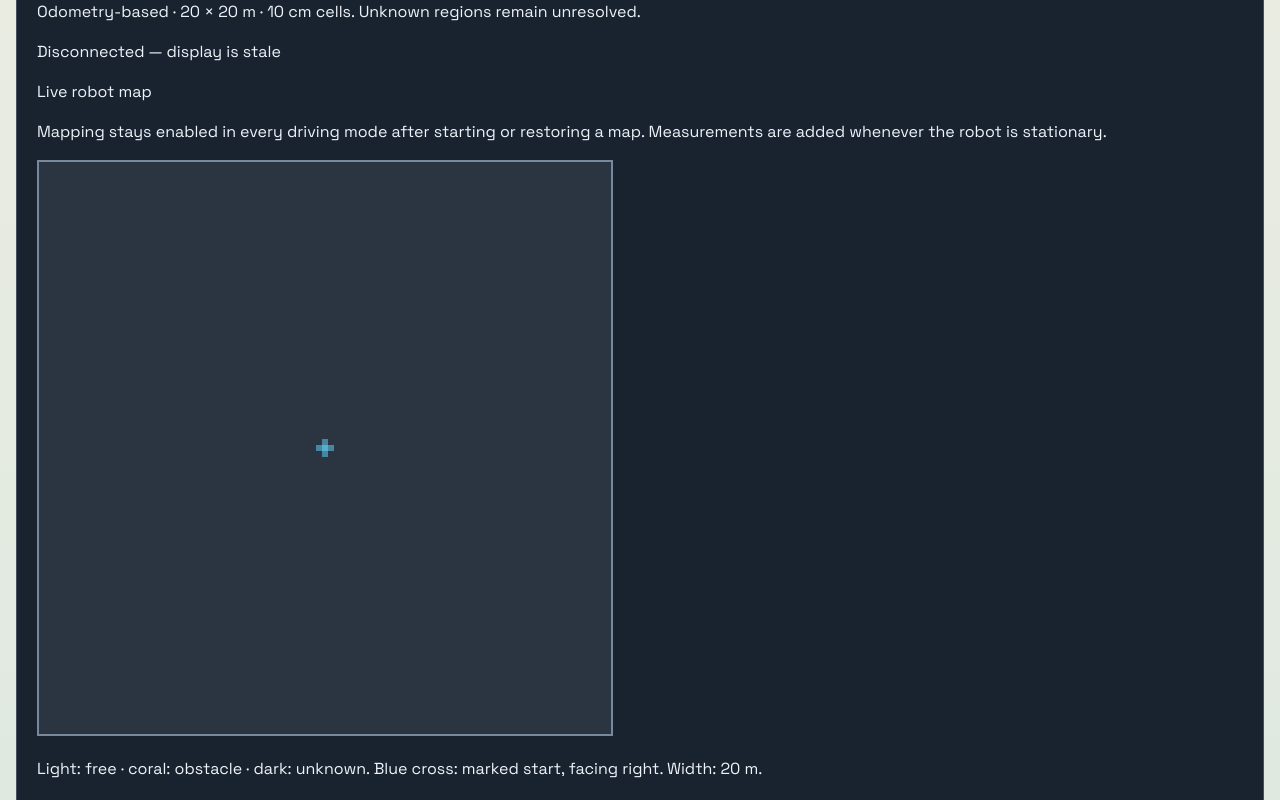
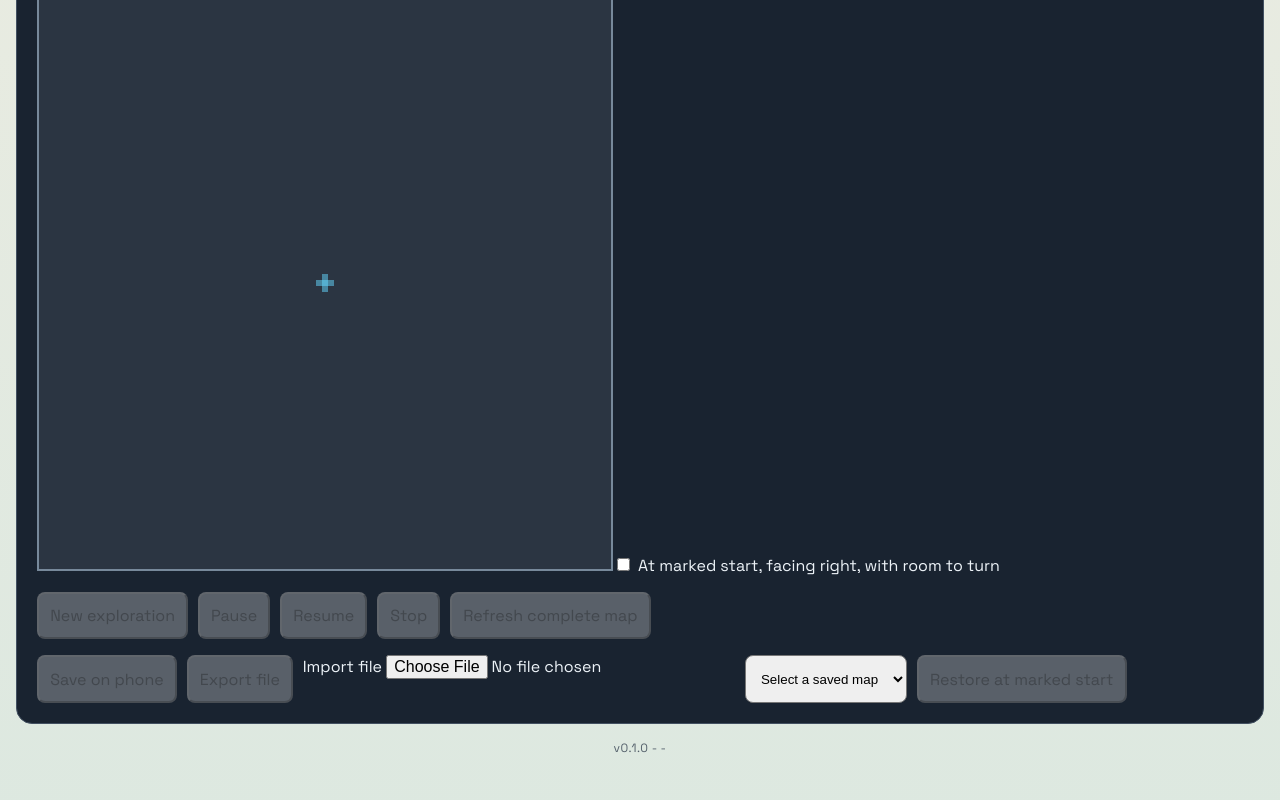
Before and after one commit to InternetXplorer/esp32_robot_control_interface, a React (Vite) app: page / in a window 1280 px wide. Shown: the part 1080-1880 px from the top of the page. Built offline with nearby package versions, Linux system fonts and the light colour scheme.

Commit message:
Compact exploration map status

```diff
--- a/src/ble/mapping.ts
+++ b/src/ble/mapping.ts
@@ -11,7 +11,8 @@ export const phases = [
   'sensor-limited',
   'blocked',
   'map-limit',
-  'faulted'
+  'faulted',
+  'recovering'
 ] as const;
 const stopReasons = [
   '',
--- a/src/components/MapPanel.module.css
+++ b/src/components/MapPanel.module.css
@@ -1,5 +1,6 @@
 .panel { padding: 1.25rem; border: 1px solid #425061; border-radius: 1rem; background: #192330; color: #edf3f8; }
-.panel p { line-height: 1.5; }
+.panel h2 { margin: 0 0 .5rem; }
+.panel p { line-height: 1.35; margin: .35rem 0; }
 .map { width: 100%; max-width: 36rem; aspect-ratio: 1; border: 2px solid #77899b; image-rendering: pixelated; }
 .actions { display: flex; flex-wrap: wrap; gap: .6rem; margin-top: 1rem; }
 .actions button, .actions select { padding: .7rem; border-radius: .5rem; }
--- a/src/components/MapPanel.tsx
+++ b/src/components/MapPanel.tsx
@@ -257,34 +257,14 @@ export function MapPanel({
   return (
     <section className={styles.panel} aria-label="Room exploration">
       <h2>Room exploration</h2>
-      <p>
-        Odometry-based · 20 × 20 m · 10 cm cells. Unknown regions remain
-        unresolved.
-      </p>
       <p role="status">
         {!connected
           ? 'Disconnected — display is stale'
           : status
-            ? `${status.phase}${Date.now() - updated > 5000 ? ' — stale' : ''}`
+            ? `${status.phase}${Date.now() - updated > 5000 ? ' — stale' : ''}${geometry.reason ? ` · ${geometry.reason}` : ''} · scan ${geometry.scanDegrees}° · ${status.x}, ${status.y} mm · ${Math.round(status.heading)}°`
             : 'Waiting for mapping firmware'}
       </p>
-      {geometry.reason && <p>{geometry.reason}</p>}
-      {status && (
-        <p>
-          Scan rotation: approximately {geometry.scanDegrees}° (odometry).
-          Position: {status.x}, {status.y} mm; heading:{' '}
-          {Math.round(status.heading)}°.
-        </p>
-      )}
-      <p>
-        {showLive.current
-          ? 'Live robot map'
-          : 'Saved map preview — restore it to resume exploration.'}
-      </p>
-      <p>
-        Mapping stays enabled in every driving mode after starting or restoring
-        a map. Measurements are added whenever the robot is stationary.
-      </p>
+      {!showLive.current && <p>Saved preview — restore to explore.</p>}
       <canvas
         className={styles.map}
         ref={canvas}
@@ -292,18 +272,13 @@ export function MapPanel({
         height={200}
         aria-label="Occupancy map, positive X right and positive Y up"
       />
-      <p>
-        Light: free · coral: obstacle · dark: unknown. Blue cross: marked start,
-        facing right. Width: 20 m.
-      </p>
       <label>
         <input
           type="checkbox"
           checked={confirmed}
           onChange={(e) => setConfirmed(e.target.checked)}
         />
-        The robot is at the marked starting position and heading, with clear
-        space to turn.
+        At marked start, facing right, with room to turn
       </label>
       <div className={styles.actions}>
         <button
```
